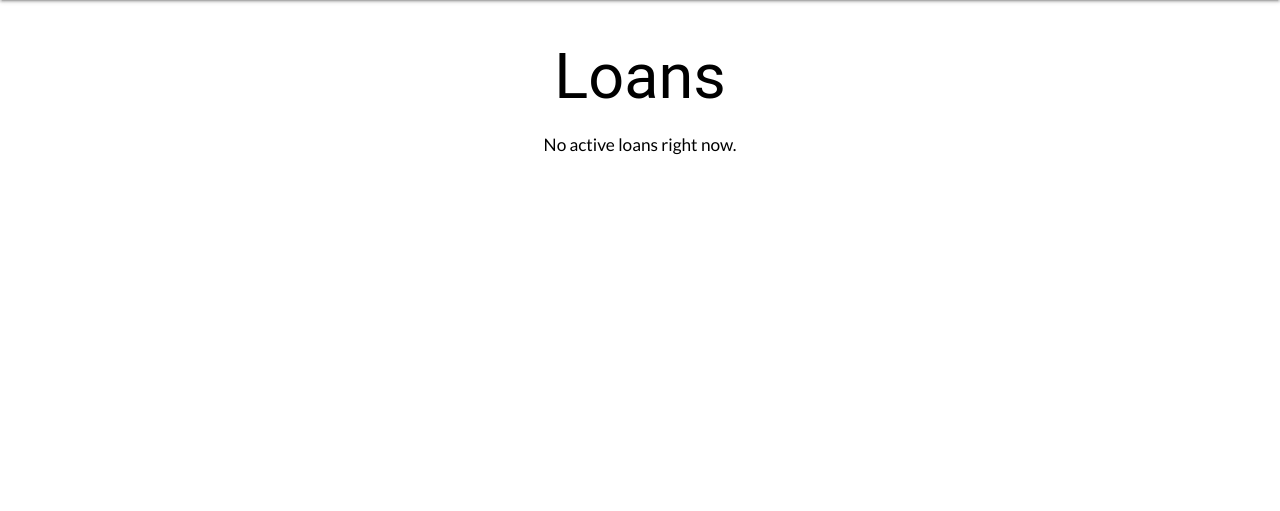
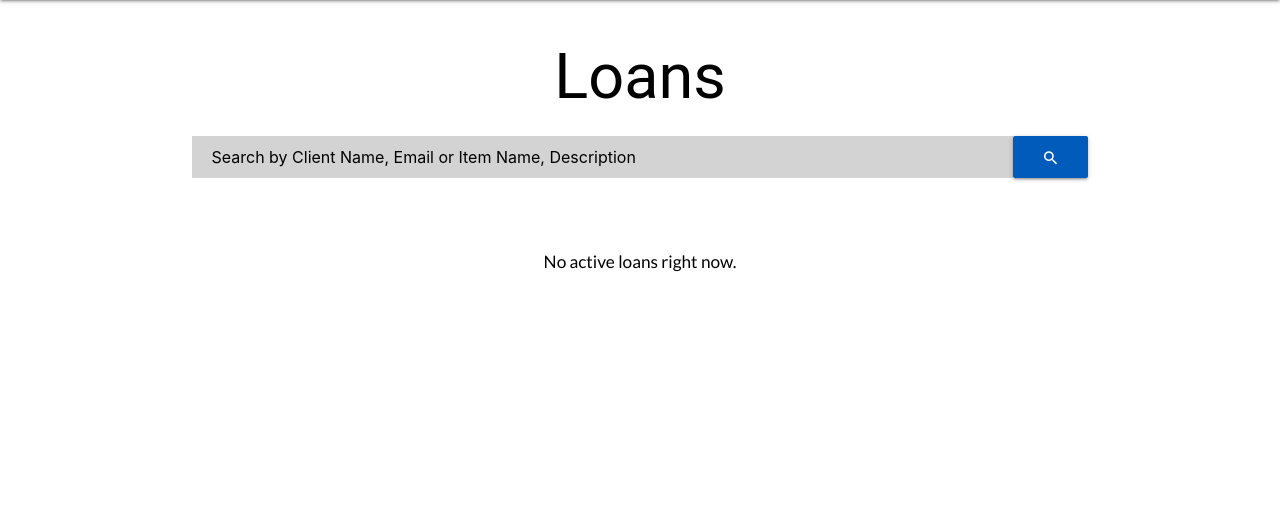
Before and after one commit to anandimous/DAM, a Django app: template dam/loans/templates/loans/allReturns.html in a window 1280 px wide. Shown: the part 64-575 px from the top of the page. Run offline with Django 3.2, Linux system fonts and the light colour scheme; the template is opened without the code that fills it, so the values that code supplies are empty; parts of the project's set-up code (start-up, migrations or seed data) failed here and were passed over; some libraries are stand-ins or nearby versions.

Commit message:
Ability to search for a loan by client name, email or item name, name, description

```diff
--- a/dam/loans/templates/loans/allReturns.html
+++ b/dam/loans/templates/loans/allReturns.html
@@ -1,8 +1,19 @@
 {% extends 'base.html' %}
 {% block title %}Returns{% endblock %}
 {% block body %}
+    <h1>Loans</h1>
+        <div class="search">
+            <form method="GET" id="searchForm" action="{% url 'loans:allrets' %}"  accept-charset="utf-8">
+                <div class="row" id="searchRect" style="margin: 0 0 0 0; height: 3em">
+                <input class="searchField col l11 s11" id="searchBox" name="q" type="text" placeholder=" Search by Client Name, Email or Item Name, Description" value="{{request.GET.q}}" style="height: inherit; " title="Please fill out this field.">
+                    <button class="waves-effect waves-light btn-small searchBtn col l1 s1" type="submit" value="Search" style="padding: 0 0 0 0; height: inherit" title="Search">
+                        <i class="material-icons" style=" vertical-align: middle">search</i>
+                    </button>
+                </div>
+            </form>
+        </div>
         {% if returns %}
-            <h1>Loans</h1>
+
             {% for loan in returns %}
                 <div class="res col s12 l6"  >
                     <div class="card" style="min-height: 20%; width: 100%">
@@ -19,7 +30,7 @@
                 </div>
             {% endfor %}
         {% else %}
-            <h1>Loans</h1>
-            <h6 style="text-align: center;">No active loans right now.</h6>
+
+            <h6 style="text-align: center;margin-top: 5rem;">No active loans right now.</h6>
         {% endif %}
 {% endblock %}
```
Also changed, not shown: dam/loans/views.py (+5 -3 lines).
